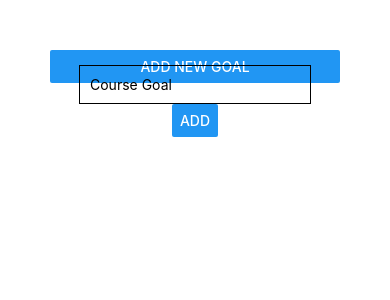
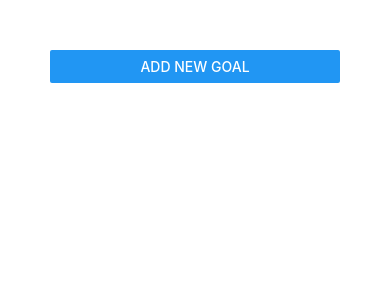
Before and after one commit to esteemayo/react-native-goal-app, a React Native app: screen / in a window 390 px wide. Shown: the top 300 px of the page. Built offline with nearby package versions, Linux system fonts and the light colour scheme.

Commit message:
fix: refactor TextInput into GoalInput

```diff
--- a/components/GoalInput.jsx
+++ b/components/GoalInput.jsx
@@ -1,14 +1,20 @@
-import React, { useState } from 'react';
-import { Button, StyleSheet, TextInput, View } from 'react-native';
+import { useState } from 'react';
+import { Button, Modal, StyleSheet, TextInput, View } from 'react-native';
 
-const GoalInput = ({ onAdd }) => {
-  const [enteredGoal, setEnteredGoal] = useState(null);
+const GoalInput = ({ onAdd, visible }) => {
+  const [enteredGoal, setEnteredGoal] = useState('');
 
   const handleChange = (value) => {
     setEnteredGoal(value);
   };
 
+  const addGoalHandler = () => {
+    onAdd(enteredGoal);
+    setEnteredGoal('');
+  };
+
   return (
+    <Modal visible={visible} animationType='slide'>
       <View style={styles.inputContainer}>
         <TextInput
           value={enteredGoal}
@@ -16,8 +22,9 @@ const GoalInput = ({ onAdd }) => {
           placeholder='Course Goal'
           onChangeText={handleChange}
         />
-      <Button title='add' onPress={onAdd.bind(this, enteredGoal)} />
+        <Button title='ADD' onPress={addGoalHandler} />
       </View>
+    </Modal>
   );
 };
 
@@ -32,6 +39,7 @@ const styles = StyleSheet.create({
     borderWidth: 1,
     padding: 10,
     width: '80%',
+    marginBottom: 10,
   },
 });
 
```
Lines whose indentation alone changed are shown as unchanged.
